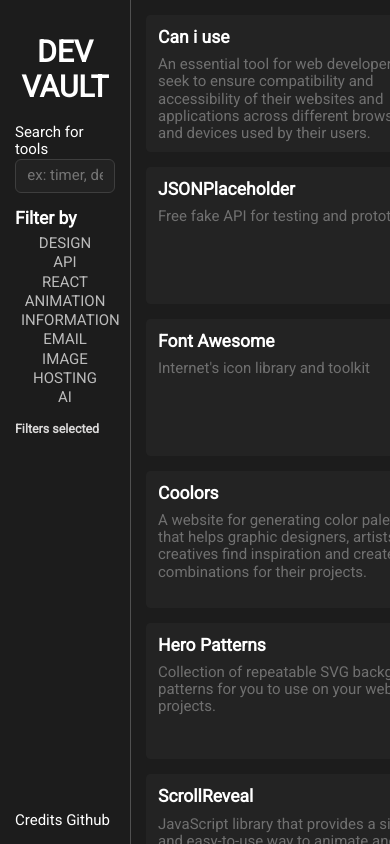
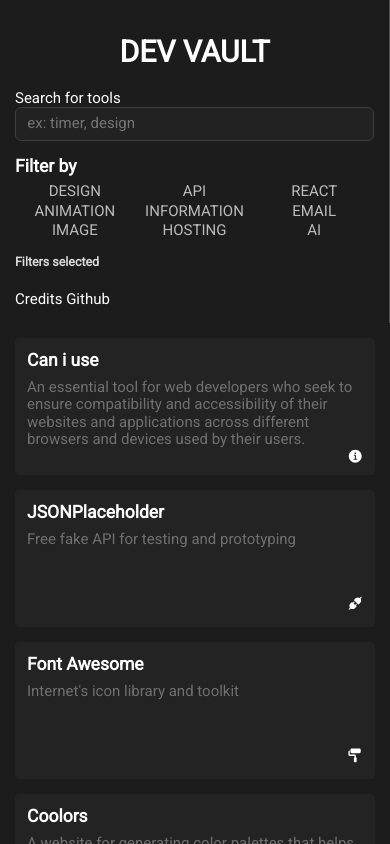
Before and after one commit to Jes015/Dev-Vault, a Next.js app: page / in a window 390 px wide. Built offline with nearby package versions, Linux system fonts and the light colour scheme.

Commit message:
feat(responsive): add responsive design to the app

```diff
--- a/src/hooks/useApp.ts
+++ b/src/hooks/useApp.ts
@@ -5,11 +5,13 @@
 import useDebounce from '@/hooks/useDebounce'
 import { ECategories, TTools } from '@/types/apptypes'
 
+const maxProductsPerViewPort = 18
+
 const useApp = (dynamicTools: TTools) => {
   const [tools] = useState<TTools>(dynamicTools)
 
   // Filters
-  const [limitProducts, setLimitProducts] = useState<number>(18)
+  const [limitProducts, setLimitProducts] = useState<number>(maxProductsPerViewPort)
   const [searchParam, setSearchParam] = useState<string>('')
   const [filtersByCategory, setFilterByCategory] = useState<ECategories[]>([])
 
@@ -35,7 +37,7 @@
 
   const toggleLimitProducts = () => {
     if (filteredTools.length < limitProducts) return
-    setLimitProducts(limitProducts + 10)
+    setLimitProducts(limitProducts + maxProductsPerViewPort)
   }
 
   // Filters
@@ -57,7 +59,7 @@
     return foundTools.slice(0, limitProducts)
   }, [foundTools, limitProducts])
 
-  return { categoriesSelected: filtersByCategory, tools: acortedTools, setActualSearchParam, setCategory, removeCategory, toggleLimitProducts }
+  return { categoriesSelected: filtersByCategory, tools: acortedTools, setActualSearchParam, setCategory, removeCategory, toggleLimitProducts, limitProducts }
 }
 
 export default useApp
--- a/src/styles/main.module.css
+++ b/src/styles/main.module.css
@@ -16,3 +16,10 @@
     gap: 1em;
     overflow-y: scroll;
 }
+
+@media screen and (max-width: 500px) {
+    .main {
+        grid-template-columns: 1fr;
+        grid-template-rows: 1fr 10fr;
+    }
+}
```
